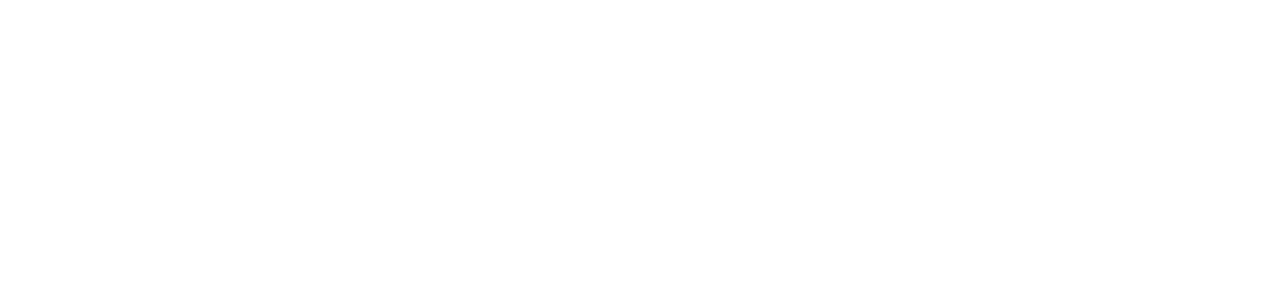
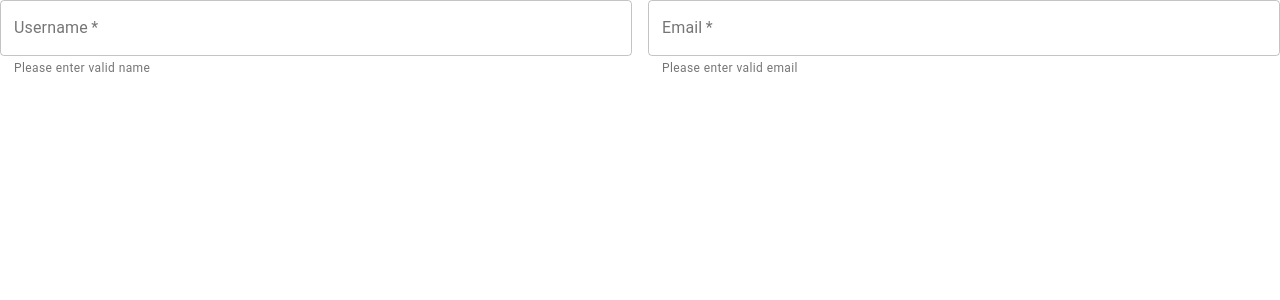
Before and after one commit to singh-sumit/ReactJs-Learn, a React (Create React App) app in the folder react-app-jmbo/: page /user in a window 1280 px wide. Shown: the top 300 px of the page. Built offline with nearby package versions, Linux system fonts and the light colour scheme.

Commit message:
used Spread Operator to store multipe state in hooks

```diff
--- a/react-app-jmbo/package.json
+++ b/react-app-jmbo/package.json
@@ -3,6 +3,7 @@
   "version": "0.1.0",
   "private": true,
   "dependencies": {
+    "@material-ui/core": "^4.11.2",
     "@testing-library/jest-dom": "^5.11.6",
     "@testing-library/react": "^11.2.2",
     "@testing-library/user-event": "^12.6.0",
--- a/react-app-jmbo/src/router.js
+++ b/react-app-jmbo/src/router.js
@@ -9,6 +9,7 @@
 import CounterApp from "./week-3/react-hook/prevState";
 import MySecondHook from "./week-3/react-hook/secondReactHook";
 import ThirdHook from "./week-3/react-hook/thirdReactHook";
+import UserProfile from "./week-3/react-hook/userProfile";
 
 export default function RouteApp() {
   return (
@@ -28,6 +29,9 @@
           <Route path="/third/profile/:id">
             <ThirdHook />
           </Route>
+          <Route path="/user">
+            <UserProfile />
+          </Route>
         </Switch>
     </Router>
   );
--- /dev/null
+++ b/react-app-jmbo/src/week-3/react-hook/userProfile.js
@@ -0,0 +1,58 @@
+import React, { useState } from "react";
+import Grid from "@material-ui/core/Grid";
+import { TextField } from "@material-ui/core";
+
+export default function UserProfile() {
+  //declare state for profile and setter function
+  const [userProfile, setUserProfile] = useState({ name: "", email: "" });
+
+  //to change profile
+  function handleChange(event) {
+    var eId = event.target.id;
+    userProfile[event.target.id] = [event.target.value];
+    console.log(userProfile);
+    // setUserProfile(userProfile);
+    // console.log(event.target.value);
+    setUserProfile({...userProfile, userProfile });
+  }
+  return (
+    <div>
+      <Grid container justify="flex-start" spacing={2}>
+        <Grid item xs="12" sm="6">
+          <TextField
+            id="outlined-basic"
+            id="name"
+            label="Username"
+            variant="outlined"
+            placeholder="Enter Name"
+            helperText="Please enter valid name"
+            error={false}
+            disabled={false}
+            required={true}
+            fullWidth={true}
+            value={userProfile.name}
+            onChange={handleChange}
+          />
+        </Grid>
+        <Grid item xs="12" sm="6">
+          <TextField
+            id="outlined-basic"
+            id="email"
+            label="Email"
+            variant="outlined"
+            placeholder="Enter email"
+            helperText="Please enter valid email"
+            error={false}
+            disabled={false}
+            required={true}
+            fullWidth={true}
+            value={userProfile.email}
+            onChange={handleChange}
+          />
+        </Grid>
+      </Grid>
+      <p>{userProfile.name}</p>
+      <p>{userProfile.email}</p>
+    </div>
+  );
+}
```
Also changed, not shown: 2 other files (tests, documents, lock files or other folders).
